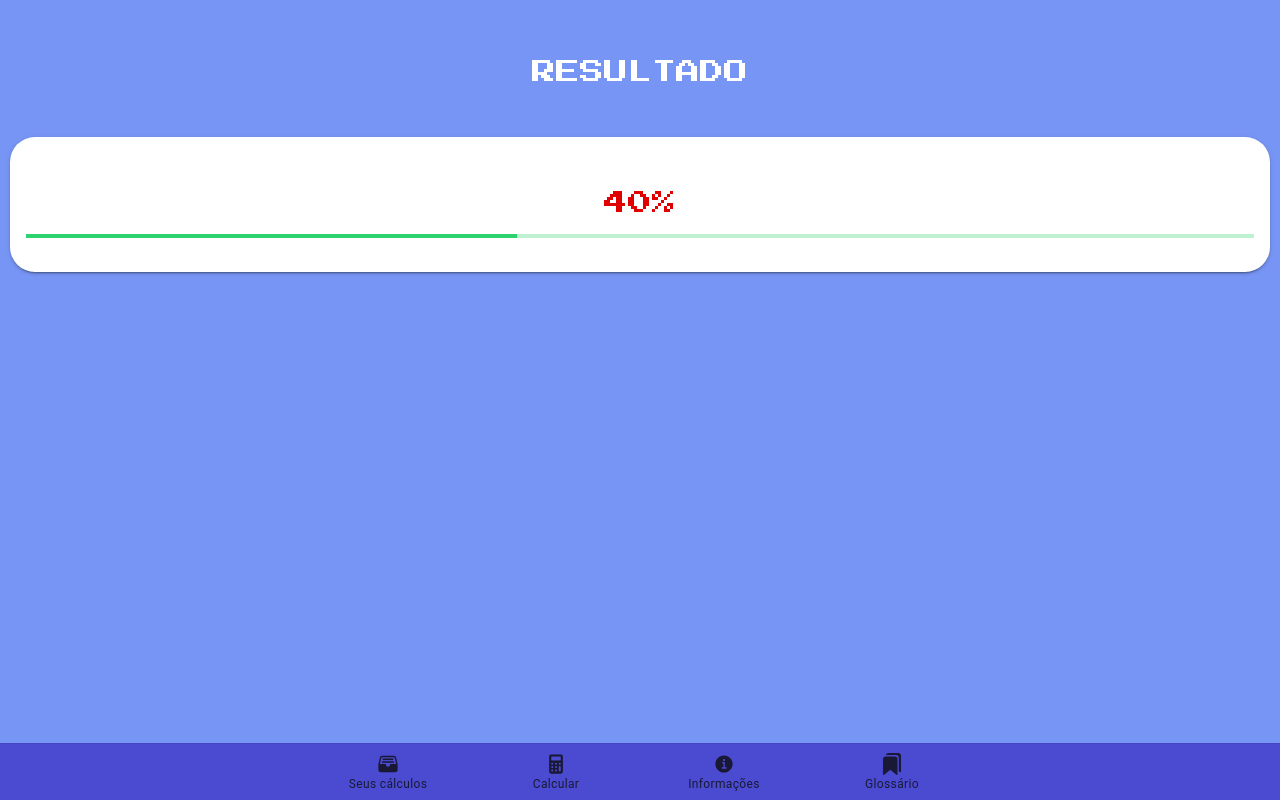
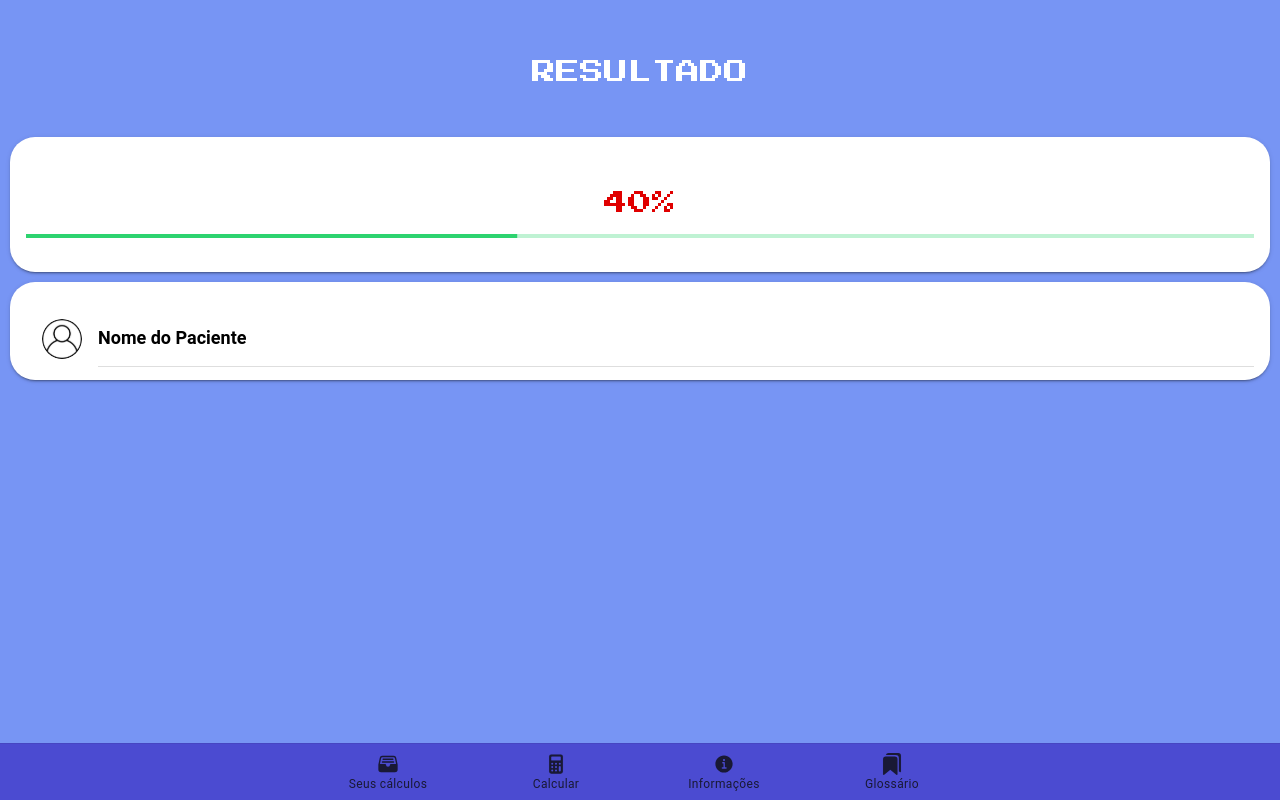
Before and after one commit to embscimatec/PimPelod2, a React (Create React App) app: page /resultado in a window 1280 px wide. Built offline with nearby package versions, Linux system fonts and the light colour scheme.

Commit message:
Adicionando avatar e titulo do card ao CardInfoPaciente

```diff
--- a/src/components/CardInfoPacientes.tsx
+++ b/src/components/CardInfoPacientes.tsx
@@ -1,8 +1,22 @@
 import React from 'react';
+import { IonAvatar, IonCard, IonCardContent, IonIcon, IonImg, IonItem, IonRow } from '@ionic/react';
+import avatar_icon from '../assets/avatar_icon.svg';
 
 const InfoPaciente: React.FC = () => {
     return (
         <>
+            <IonCard>
+                <IonCardContent class="ion-margin-top">
+                    <IonItem>
+                        <IonAvatar slot="start">
+                            <img src={avatar_icon} />
+                        </IonAvatar>
+                        <div className="textos">
+                            <h2>Nome do Paciente</h2>
+                        </div>
+                    </IonItem>
+                </IonCardContent>
+            </IonCard>
         </>
     );
 };
```
